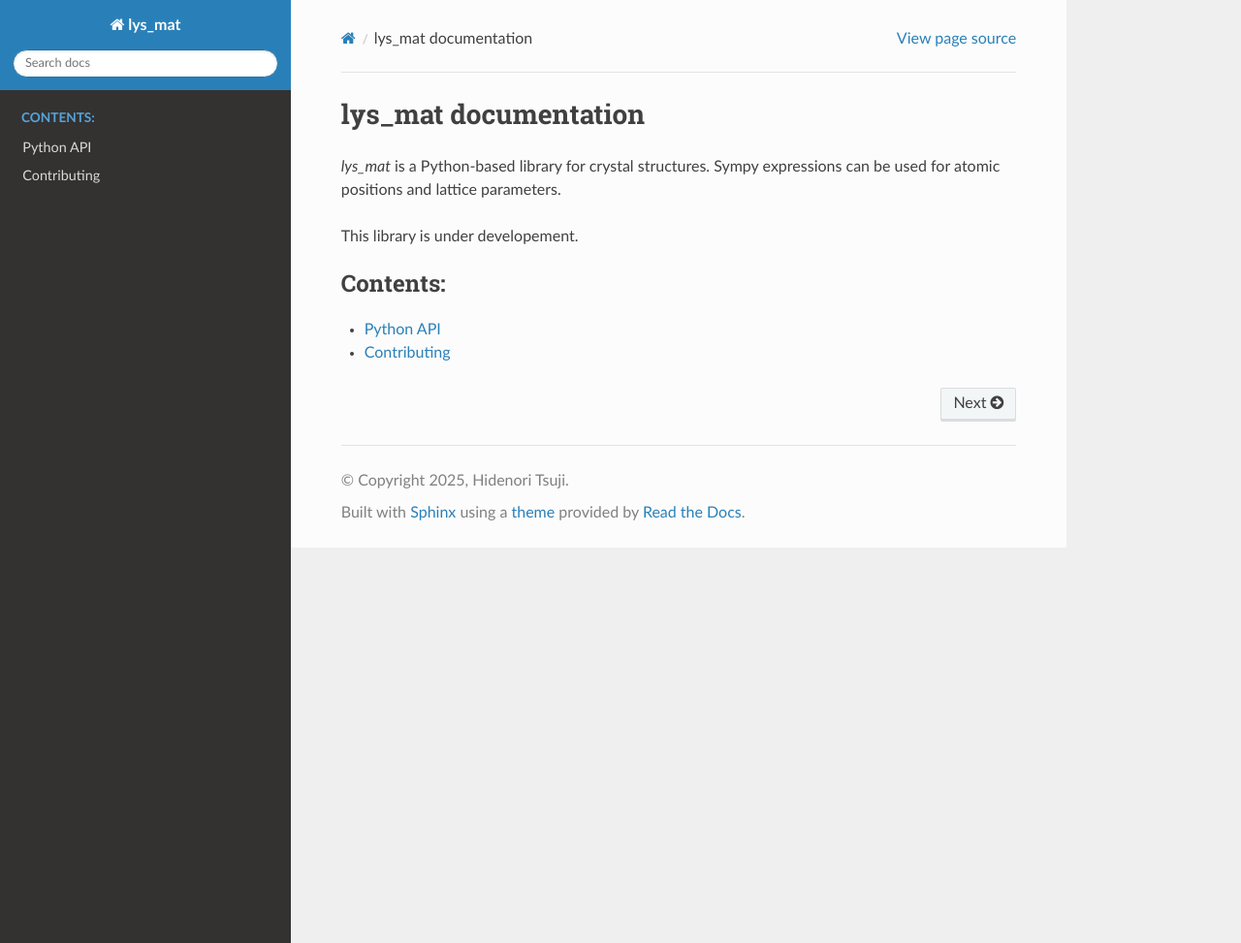
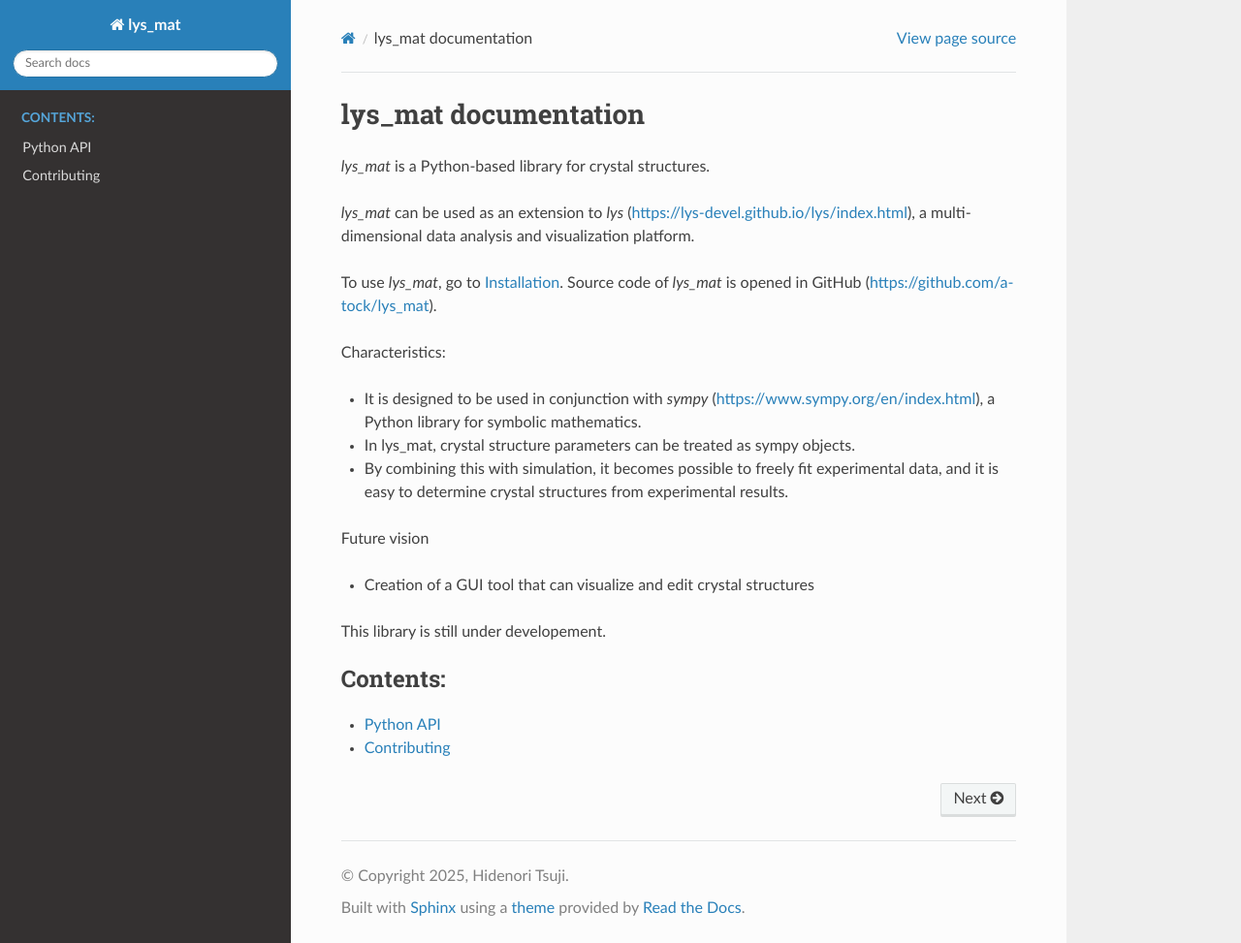
Before and after one commit to a-tock/lys_mat, a Sphinx documentation site: the page built from docs_src/source/index.rst, in a window 1280 px wide and 973 px high. Shown: the whole window at 97% size. Built offline with Sphinx 7.4.7 and the Read the Docs theme 3.1.0, drawn with Linux system fonts in a browser that asks for light colours.

Commit message:
Modify settings of docs and requirements

```diff
--- a/docs_src/source/conf.py
+++ b/docs_src/source/conf.py
@@ -34,4 +34,4 @@
 # https://www.sphinx-doc.org/en/master/usage/configuration.html#options-for-html-output
 
 html_theme = 'sphinx_rtd_theme'
-html_static_path = ['_static']
+html_static_path = []
--- a/docs_src/source/contributing.rst
+++ b/docs_src/source/contributing.rst
@@ -1,4 +1,4 @@
 Contributing
 ======================================
 
-This library is under development.
+This library is still under development.
--- a/docs_src/source/index.rst
+++ b/docs_src/source/index.rst
@@ -7,9 +7,25 @@
 ===================================
 
 *lys_mat* is a Python-based library for crystal structures.
-Sympy expressions can be used for atomic positions and lattice parameters.
 
-This library is under developement.
+*lys_mat* can be used as an extension to *lys* (https://lys-devel.github.io/lys/index.html), a multi-dimensional data analysis and visualization platform.
+
+To use *lys_mat*, go to :doc:`install`.
+Source code of *lys_mat* is opened in GitHub (https://github.com/a-tock/lys_mat).
+
+Characteristics:
+
+- It is designed to be used in conjunction with *sympy* (https://www.sympy.org/en/index.html), a Python library for symbolic mathematics.
+- In lys_mat, crystal structure parameters can be treated as sympy objects.
+- By combining this with simulation, it becomes possible to freely fit experimental data, and it is easy to determine crystal structures from experimental results.
+
+
+
+Future vision
+
+- Creation of a GUI tool that can visualize and edit crystal structures
+
+This library is still under developement.
 
 .. toctree::
    :maxdepth: 1
--- a/docs_src/source/install.rst
+++ b/docs_src/source/install.rst
@@ -8,7 +8,7 @@
 Before installation
 --------------------------
 
-Install `lys`(https://lys-devel.github.io/lys/index.html)
+Install *lys* (https://lys-devel.github.io/lys/index.html)
 
 Installation from source
 --------------------------------------------------------
--- a/requirements.txt
+++ b/requirements.txt
@@ -2,3 +2,6 @@
 sympy >= 1.12.1
 spglib >= 2.5.0
 seekpath >= 2.1.0
+joblib >= 1.4.2
+lys-python >= 0.3.3
+PyCifRW >= 4.4.6
```
Also changed, not shown: 1 other file.
